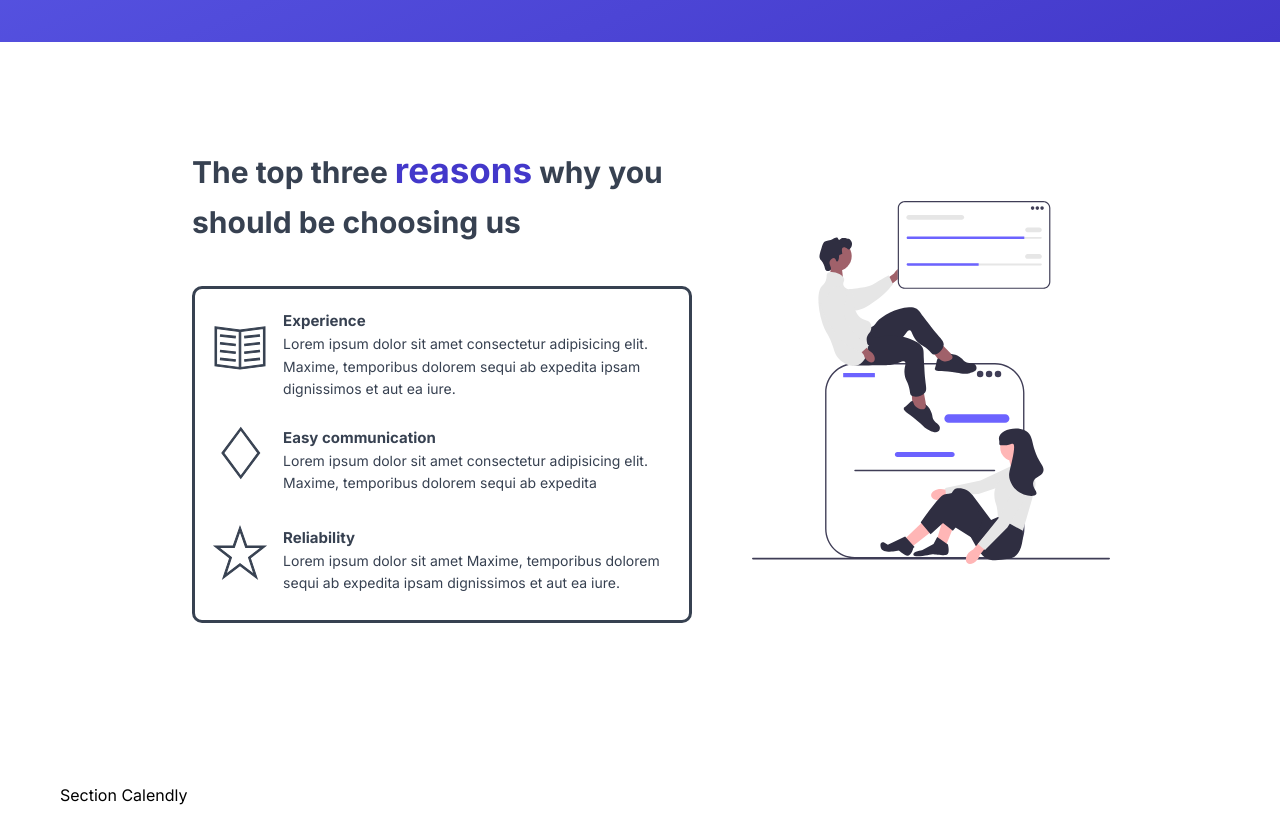
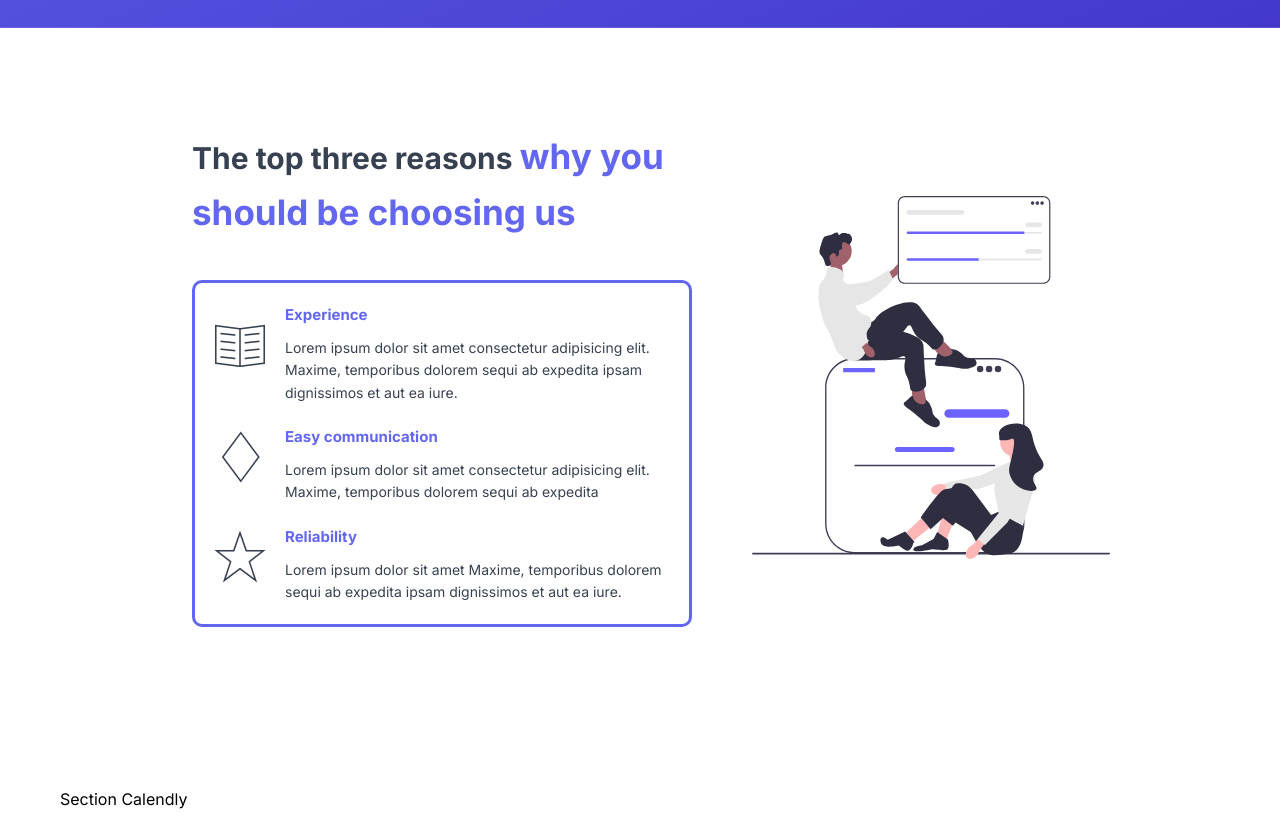
Before and after one commit to logansayan/fantom-growth, a website: page src/index.html in a window 1280 px wide. Shown: the part 2220-3047 px from the top of the page. Drawn offline with Linux system fonts and the light colour scheme.

Commit message:
change about section style

```diff
--- a/src/index.html
+++ b/src/index.html
@@ -81,7 +81,7 @@
     <div class="features__container">
 
       <div class="features__text">
-        <h3 class="features__text-phrase">The top three <span>reasons</span> why you should be choosing us</h3>
+        <h3 class="features__text-phrase">The top three reasons <span>why you should be choosing us</span></h3>
 
         <div class="features__text-items">
           <div class="features__text-item">
--- a/src/sass/components/_features.scss
+++ b/src/sass/components/_features.scss
@@ -11,8 +11,8 @@
 
   &__text {
     flex: 0 1 80rem;
+    margin-right: $gap-medium;
     min-width: 50rem;
-    margin-right: $gap-medium;
 
     &-phrase {
       font-size: 3rem;
@@ -20,13 +20,13 @@
 
       & span {
         font-size: 3.5rem;
-        color: $color-secondary;
+        color: $color-primary;
       }
     }
 
     &-items {
       padding: 2rem;
-      border: 3px solid $color-dark;
+      border: 3px solid $color-primary;
       border-radius: 1rem;
     }
 
@@ -41,14 +41,16 @@
 
       &-icon {
         font-size: 5rem;
-        margin-right: 1rem;
-        -webkit-text-stroke: 1px $color-dark;
+        margin-right: 2rem;
+        // -webkit-text-stroke: 1px $color-primary;
       }
 
       &-text {
         width: 85%;
 
         &-heading {
+          color: $color-primary;
+          margin-bottom: 1rem;
           font-size: 1.5rem;
         }
 
--- a/src/sass/components/_services.scss
+++ b/src/sass/components/_services.scss
@@ -53,13 +53,15 @@
     }
 
     &-heading {
-      font-size: 1.8rem;
+      font-size: 1.7rem;
+      font-weight: 700;
       text-transform: uppercase;
       margin-bottom: $gap-small;
-      // color: $color-primary;
     }
 
     &-paragraph {
+      font-weight: 400;
+      font-size: 1.5rem;
     }
   }
 }
--- a/src/sass/main.scss
+++ b/src/sass/main.scss
@@ -1,4 +1,4 @@
-@import url('https://fonts.googleapis.com/css2?family=Inter:wght@100;300;400;700;900&display=swap');
+@import url('https://fonts.googleapis.com/css2?family=Inter:wght@100;300;400;500;700;900&display=swap');
 // @import url('https://fonts.googleapis.com/css2?family=Roboto:wght@300;400;700;900&display=swap');
 
 @import "./abstracts/variables";
```
Also changed, not shown: src/css/style.css.
